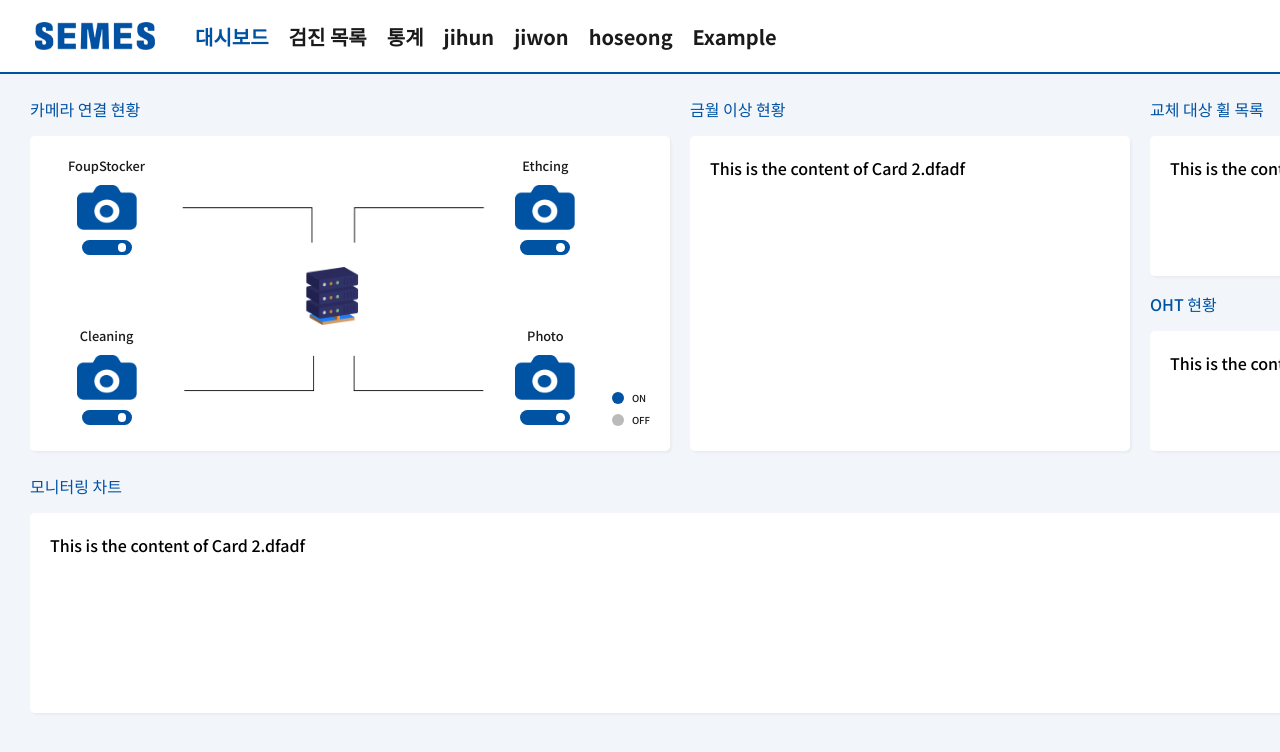
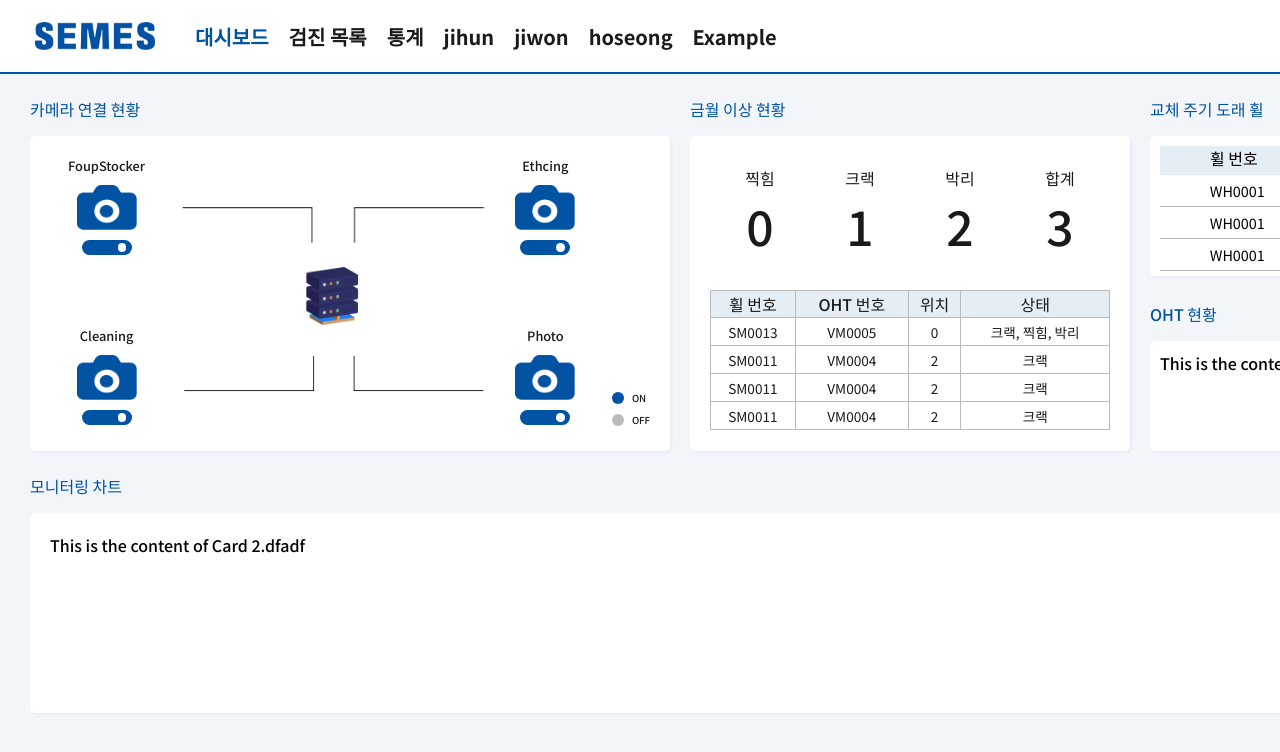
Before and after one commit to luke1546/Sebakwi, a React (Create React App) app in the folder Sebakwi-fe/: page / in a window 1280 px wide. Shown: the top 752 px of the page. Built offline with nearby package versions, Linux system fonts and the light colour scheme.

Commit message:
[feat] 24.05.03 교체 주기 도래 휠 생성

```diff
--- a/Sebakwi-fe/src/components/Card/Card.tsx
+++ b/Sebakwi-fe/src/components/Card/Card.tsx
@@ -1,20 +1,13 @@
-import React from 'react';
+import { CardProps } from 'types';
 import * as Styled from './Card_style';
 
-// card 컴포넌트의 props의 타입을 정의
-type CardProps = {
-  title: string;
-  children: React.ReactNode;
-  width: string;
-  height: string;
-};
-
-// title, width, height 적고 안에 children 작성해서 사용
-export default function Card({ title, children, width, height }: CardProps) {
+// title, width, height, padding(기본값 20) 적고 안에 children 작성해서 사용
+export default function Card(props: CardProps) {
+  const { title, children, width, height, padding = '20px' } = props;
   return (
     <Styled.CardContainer>
-      <Styled.CardTitle>{title}</Styled.CardTitle>
-      <Styled.CardContent width={width} height={height}>
+      {title && <Styled.CardTitle>{title}</Styled.CardTitle>}
+      <Styled.CardContent width={width} height={height} padding={padding}>
         {children}
       </Styled.CardContent>
     </Styled.CardContainer>
--- a/Sebakwi-fe/src/components/Card/Card_style.tsx
+++ b/Sebakwi-fe/src/components/Card/Card_style.tsx
@@ -4,6 +4,7 @@ import { Noto_Sans_KR, PALETTE } from 'styles';
 type CardContentProps = {
   width: string;
   height: string;
+  padding: string;
 };
 
 export const CardContainer = styled.div`
@@ -24,5 +25,6 @@ export const CardContent = styled.div<CardContentProps>`
   background-color: white;
   border-radius: 5px;
   box-shadow: 2px 2px 2px #e9ecf0;
-  padding: 20px;
+  padding: ${(props) => props.padding};
+  /* padding: 20px; */
 `;
--- /dev/null
+++ b/Sebakwi-fe/src/pages/Dashboard/AbnormalStatusSection/AbnormalStatus.tsx
@@ -0,0 +1,110 @@
+import React from 'react';
+import * as Styled from './AbnormalStatus_style';
+
+// api 받아오기
+const data = [
+  {
+    wheelNumber: 'SM0013',
+    ohtNumber: 'VM0005',
+    position: 0,
+    status: ['크랙', '찍힘', '박리'],
+  },
+  {
+    wheelNumber: 'SM0011',
+    ohtNumber: 'VM0004',
+    position: 2,
+    status: ['크랙'],
+  },
+  {
+    wheelNumber: 'SM0011',
+    ohtNumber: 'VM0004',
+    position: 2,
+    status: ['크랙'],
+  },
+  {
+    wheelNumber: 'SM0011',
+    ohtNumber: 'VM0004',
+    position: 2,
+    status: ['크랙'],
+  },
+  {
+    wheelNumber: 'SM0011',
+    ohtNumber: 'VM0004',
+    position: 2,
+    status: ['크랙'],
+  },
+  //   {
+  //     wheelNumber: 'SM0011',
+  //     ohtNumber: 'VM0004',
+  //     position: 2,
+  //     status: ['크랙'],
+  //   },
+];
+
+type Abnormal = {
+  title: string;
+  count: number;
+};
+
+interface WheelData {
+  wheelNumber: string;
+  ohtNumber: string;
+  position: number;
+  status: string[];
+}
+
+interface TableProps {
+  data: WheelData[];
+}
+
+// 비정상 수 컴포넌트
+function AbnormalDetail({ title, count }: Abnormal) {
+  return (
+    <Styled.AbBox>
+      <Styled.AbBoxTitle>{title}</Styled.AbBoxTitle>
+      <Styled.AbBoxCount>{count}</Styled.AbBoxCount>
+    </Styled.AbBox>
+  );
+}
+
+// 표
+function WheelTable({ data }: TableProps) {
+  return (
+    <Styled.TableContainer>
+      <Styled.Table>
+        <Styled.TableHead>
+          <Styled.TableTr>
+            <Styled.TableTh>휠 번호</Styled.TableTh>
+            <Styled.TableTh>OHT 번호</Styled.TableTh>
+            <Styled.TableTh>위치</Styled.TableTh>
+            <Styled.TableTh>상태</Styled.TableTh>
+          </Styled.TableTr>
+        </Styled.TableHead>
+        <Styled.TableBody>
+          {data.map((item, index) => (
+            <tr key={index}>
+              <Styled.TableTd>{item.wheelNumber}</Styled.TableTd>
+              <Styled.TableTd>{item.ohtNumber}</Styled.TableTd>
+              <Styled.TableTd>{item.position}</Styled.TableTd>
+              <Styled.TableTd>{item.status.join(', ')}</Styled.TableTd>
+            </tr>
+          ))}
+        </Styled.TableBody>
+      </Styled.Table>
+    </Styled.TableContainer>
+  );
+}
+
+export default function AbnormalStatus() {
+  return (
+    <Styled.AbContainer>
+      <Styled.AbTop>
+        <AbnormalDetail title="찍힘" count={0}></AbnormalDetail>
+        <AbnormalDetail title="크랙" count={1}></AbnormalDetail>
+        <AbnormalDetail title="박리" count={2}></AbnormalDetail>
+        <AbnormalDetail title="합계" count={3}></AbnormalDetail>
+      </Styled.AbTop>
+      <WheelTable data={data} />
+    </Styled.AbContainer>
+  );
+}
--- /dev/null
+++ b/Sebakwi-fe/src/pages/Dashboard/AbnormalStatusSection/AbnormalStatus_style.tsx
@@ -0,0 +1,77 @@
+import styled from 'styled-components';
+import { Noto_Sans_KR, PALETTE } from 'styles';
+
+export const AbContainer = styled.div`
+  display: flex;
+  flex-direction: column;
+  width: 100%;
+  gap: 30px;
+`;
+
+export const AbTop = styled.div`
+  display: flex;
+  justify-content: space-around;
+  margin-top: 10px;
+`;
+
+export const AbBox = styled.div`
+  display: flex;
+  flex-direction: column;
+  align-items: center;
+`;
+
+export const AbBoxTitle = styled.div`
+  color: ${PALETTE.MAIN_BLACK};
+  font-weight: ${Noto_Sans_KR.medium.weight};
+  font-size: 1rem;
+`;
+
+export const AbBoxCount = styled.div`
+  color: ${PALETTE.MAIN_BLACK};
+  font-weight: ${Noto_Sans_KR.medium.weight};
+  font-size: 3rem;
+`;
+
+// 표
+export const TableContainer = styled.div`
+  max-height: 140px;
+  overflow: auto;
+`;
+
+export const Table = styled.table`
+  border: 1px solid ${PALETTE.LIGHT_BLACK};
+  border-collapse: collapse;
+  width: 100%;
+`;
+
+export const TableHead = styled.thead`
+  position: sticky;
+  top: 0px;
+  margin: 0;
+`;
+
+export const TableBody = styled.tbody`
+  /* display: block; */
+  max-height: 140px;
+  overflow-y: scroll;
+`;
+
+export const TableTr = styled.tr`
+  background-color: ${PALETTE.SUB_BLUE};
+`;
+
+export const TableTh = styled.th`
+  font-weight: ${Noto_Sans_KR.medium.weight};
+  color: ${PALETTE.MAIN_BLACK};
+  text-align: center;
+  border: 1px solid ${PALETTE.LIGHT_BLACK};
+`;
+
+export const TableTd = styled.td`
+  font-weight: ${Noto_Sans_KR.regular.weight};
+  color: ${PALETTE.MAIN_BLACK};
+  height: 25px;
+  font-size: 0.85rem;
+  text-align: center;
+  border: 1px solid ${PALETTE.LIGHT_BLACK};
+`;
--- a/Sebakwi-fe/src/pages/Dashboard/CameraConnect/CameraConnect_style.tsx
+++ b/Sebakwi-fe/src/pages/Dashboard/CameraConnectSection/CameraConnect_style.tsx
@@ -104,6 +104,6 @@ export const InfoCircle = styled.div<{ color: string }>`
 
 export const InfoText = styled.span`
   color: ${PALETTE.MAIN_BLACK};
-  font-family: ${Noto_Sans_KR.medium.weight};
+  font-weight: ${Noto_Sans_KR.medium.weight};
   font-size: 0.6rem;
 `;
--- a/Sebakwi-fe/src/pages/Dashboard/DashBoard.tsx
+++ b/Sebakwi-fe/src/pages/Dashboard/DashBoard.tsx
@@ -1,7 +1,8 @@
 import * as styled from './DashBoard_style';
 import Card from '../../components/Card/Card';
-import Camera from 'components/Camera/Camera';
-import CameraConnect from './CameraConnect/CameraConnect';
+import CameraConnect from './CameraConnectSection/CameraConnect';
+import AbnormalStatus from './AbnormalStatusSection/AbnormalStatus';
+import ReplaceSection from './ReplaceSection/ReplaceSection';
 
 export default function DashBoradPage() {
   return (
@@ -11,13 +12,13 @@ export default function DashBoradPage() {
           <CameraConnect></CameraConnect>
         </Card>
         <Card title="금월 이상 현황" width="400px" height="275px">
-          <div>This is the content of Card 2.dfadf</div>
+          <AbnormalStatus></AbnormalStatus>
         </Card>
         <styled.SideCard>
-          <Card title="교체 대상 휠 목록" width="300px" height="100px">
-            <div>This is the content of Card 2.dfadf</div>
+          <Card title="교체 주기 도래 휠" width="310px" height="120px" padding="10px">
+            <ReplaceSection></ReplaceSection>
           </Card>
-          <Card title="OHT 현황" width="300px" height="80px">
+          <Card title="OHT 현황" width="310px" height="90px" padding="10px">
             <div>This is the content of Card 2.dfadf</div>
           </Card>
         </styled.SideCard>
--- /dev/null
+++ b/Sebakwi-fe/src/pages/Dashboard/ReplaceSection/ReplaceSection.tsx
@@ -0,0 +1,36 @@
+import React from 'react';
+import * as Styled from './ReplaceSection_style';
+
+interface Replace {
+  wheelNumber: string;
+  date: string;
+}
+
+function ReplaceComponent({ wheelNumber, date }: Replace) {
+  return (
+    <Styled.ReplaceWrapper>
+      <Styled.WheelNumber>{wheelNumber}</Styled.WheelNumber>
+      <Styled.Date>{date}</Styled.Date>
+    </Styled.ReplaceWrapper>
+  );
+}
+
+export default function ReplaceSection() {
+  return (
+    <div>
+      <Styled.ReplaceHeader>
+        <span>휠 번호</span>
+        <span>교체 일자</span>
+      </Styled.ReplaceHeader>
+      <Styled.ReplaceContainer>
+        <ReplaceComponent wheelNumber="WH0001" date="24.02.22"></ReplaceComponent>
+        <ReplaceComponent wheelNumber="WH0001" date="24.02.22"></ReplaceComponent>
+        <ReplaceComponent wheelNumber="WH0001" date="24.02.22"></ReplaceComponent>
+        <ReplaceComponent wheelNumber="WH0001" date="24.02.22"></ReplaceComponent>
+        <ReplaceComponent wheelNumber="WH0001" date="24.02.22"></ReplaceComponent>
+        <ReplaceComponent wheelNumber="WH0001" date="24.02.22"></ReplaceComponent>
+        <ReplaceComponent wheelNumber="WH0001" date="24.02.22"></ReplaceComponent>
+      </Styled.ReplaceContainer>
+    </div>
+  );
+}
--- /dev/null
+++ b/Sebakwi-fe/src/pages/Dashboard/ReplaceSection/ReplaceSection_style.tsx
@@ -0,0 +1,34 @@
+import styled from 'styled-components';
+import { Noto_Sans_KR, PALETTE } from 'styles';
+
+export const ReplaceContainer = styled.div`
+  max-height: 100px;
+  overflow: auto;
+`;
+
+export const ReplaceWrapper = styled.div`
+  display: flex;
+  border-bottom: 1px solid ${PALETTE.LIGHT_BLACK};
+  padding: 5px 0px;
+  justify-content: space-around;
+`;
+
+export const ReplaceHeader = styled.div`
+  display: flex;
+  padding-bottom: 5px;
+  justify-content: space-around;
+  background-color: ${PALETTE.SUB_BLUE};
+  position: sticky;
+  top: 0px;
+  margin: 0;
+`;
+
+export const WheelNumber = styled.div`
+  font-weight: ${Noto_Sans_KR.regular.weight};
+  font-size: 0.9rem;
+`;
+
+export const Date = styled.div`
+  font-weight: ${Noto_Sans_KR.regular.weight};
+  font-size: 0.9rem;
+`;
--- a/Sebakwi-fe/src/types/index.ts
+++ b/Sebakwi-fe/src/types/index.ts
@@ -1,4 +1,5 @@
 import { BaseButtonProps } from 'types/components/BaseButton';
 import { CheckBoxProps } from 'types/components/CheckBox';
+import { CardProps } from 'types/components/Card';
 
-export type { BaseButtonProps, CheckBoxProps };
+export type { BaseButtonProps, CheckBoxProps, CardProps };
```
Also changed, not shown: Sebakwi-fe/src/types/components/Card/index.ts (added, +7 -0 lines), Sebakwi-fe/src/pages/Dashboard/CameraConnectSection/CameraConnect.tsx (renamed from Sebakwi-fe/src/pages/Dashboard/CameraConnect/CameraConnect.tsx).
